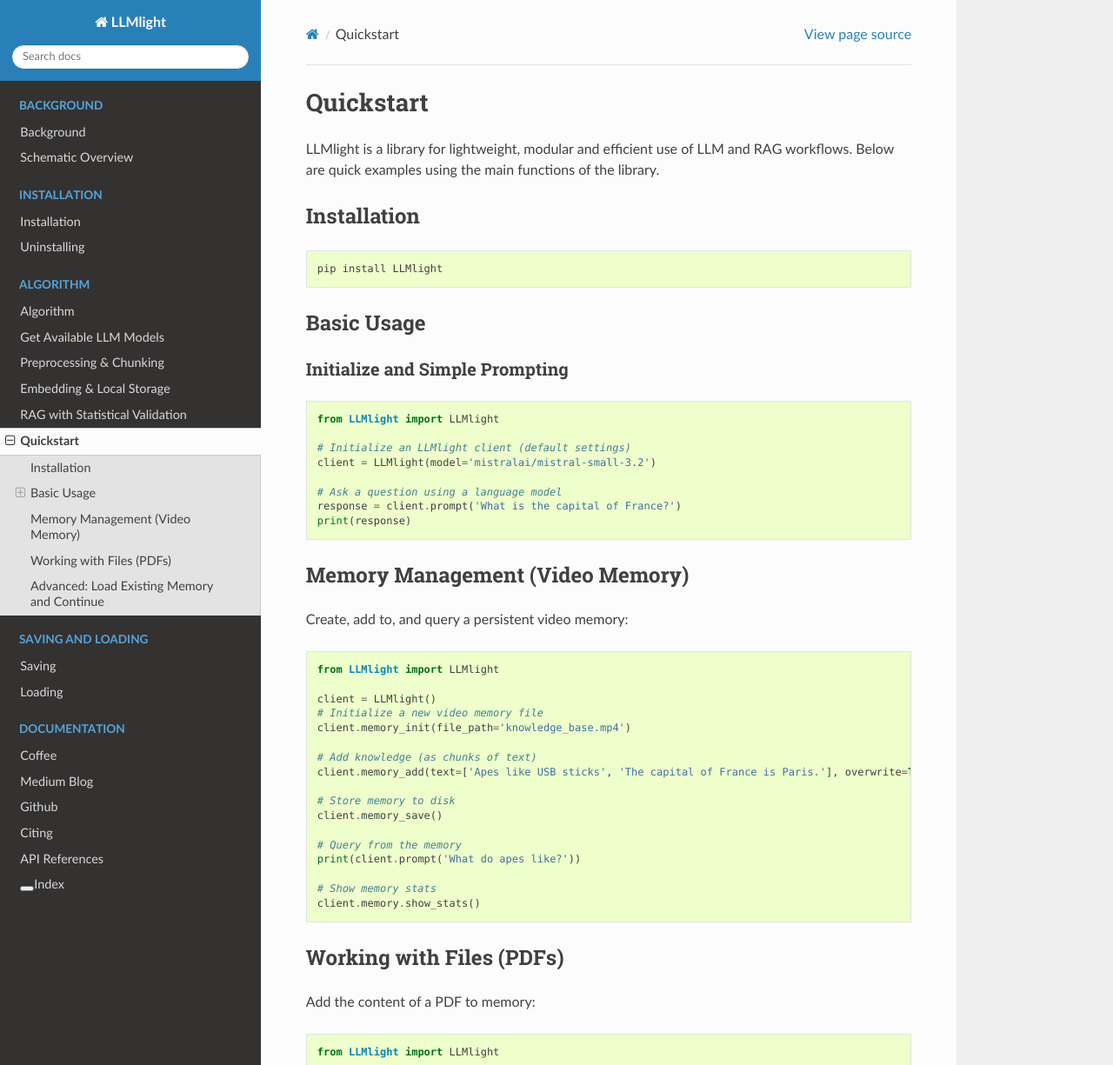
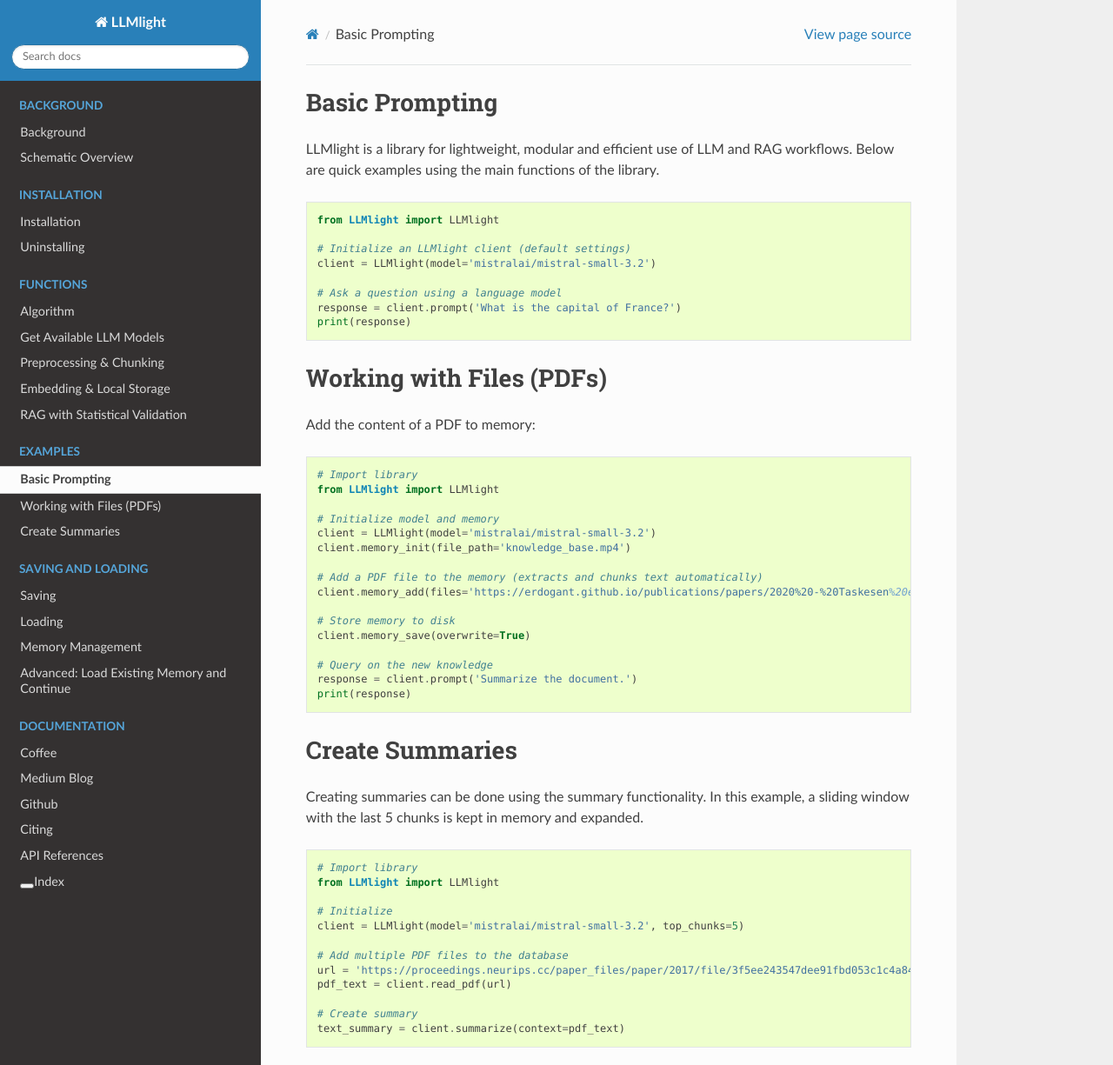
Before and after one commit to erdogant/LLMlight, a Sphinx documentation site: the page built from docs/source/Examples.rst, in a window 1280 px wide and 1400 px high, cut to the strip 0-1225 px from the top of the window. Shown: the whole strip at 87% size. Built offline with Sphinx 7.4.7 and the Read the Docs theme 3.1.0, drawn with Linux system fonts in a browser that asks for light colours; some of the changed text lies outside the part shown.

Commit message:
update sphinx rst files

```diff
--- a/docs/source/Examples.rst
+++ b/docs/source/Examples.rst
@@ -1,20 +1,7 @@
-Quickstart
-==========
+Basic Prompting
+################
 
 LLMlight is a library for lightweight, modular and efficient use of LLM and RAG workflows. Below are quick examples using the main functions of the library.
-
-Installation
---------------
-
-.. code-block:: bash
-
-    pip install LLMlight
-
-Basic Usage
------------
-
-Initialize and Simple Prompting
-^^^^^^^^^^^^^^^^^^^^^^^^^^^^^^^
 
 .. code-block:: python
 
@@ -27,45 +14,24 @@
     response = client.prompt('What is the capital of France?')
     print(response)
 
-Memory Management (Video Memory)
----------------------------------
-
-Create, add to, and query a persistent video memory:
-
-.. code-block:: python
-
-    from LLMlight import LLMlight
-
-    client = LLMlight()
-    # Initialize a new video memory file
-    client.memory_init(file_path='knowledge_base.mp4')
-
-    # Add knowledge (as chunks of text)
-    client.memory_add(text=['Apes like USB sticks', 'The capital of France is Paris.'], overwrite=True)
-
-    # Store memory to disk
-    client.memory_save()
-
-    # Query from the memory
-    print(client.prompt('What do apes like?'))
-
-    # Show memory stats
-    client.memory.show_stats()
 
 Working with Files (PDFs)
---------------------------
+################################
 
 Add the content of a PDF to memory:
 
 .. code-block:: python
 
+    # Import library
     from LLMlight import LLMlight
 
+    # Initialize model and memory
     client = LLMlight(model='mistralai/mistral-small-3.2')
     client.memory_init(file_path='knowledge_base.mp4')
 
     # Add a PDF file to the memory (extracts and chunks text automatically)
     client.memory_add(files='https://erdogant.github.io/publications/papers/2020%20-%20Taskesen%20et%20al%20-%20HNet%20Hypergeometric%20Networks.pdf')
+
     # Store memory to disk
     client.memory_save(overwrite=True)
 
@@ -74,18 +40,25 @@
     print(response)
 
 
-Advanced: Load Existing Memory and Continue
---------------------------------------------
+Create Summaries
+###################################
+
+Creating summaries can be done using the summary functionality. In this example, a sliding window with the last 5 chunks is kept in memory and expanded.
 
 .. code-block:: python
 
+    # Import library
     from LLMlight import LLMlight
 
-    # Load previously saved video memory
-    client = LLMlight(model='mistralai/mistral-small-3.2', retrieval_method='knowledge_base.mp4')
-    # Query from loaded memory
-    print(client.prompt('What is the capital of France?'))
+    # Initialize
+    client = LLMlight(model='mistralai/mistral-small-3.2', top_chunks=5)
 
+    # Add multiple PDF files to the database
+    url = 'https://proceedings.neurips.cc/paper_files/paper/2017/file/3f5ee243547dee91fbd053c1c4a845aa-Paper.pdf'
+    pdf_text = client.read_pdf(url)
+
+    # Create summary
+    text_summary = client.summarize(context=pdf_text)
 
 
 .. include:: add_bottom.add
```
Also changed, not shown: docs/source/Saving and Loading.rst (+41 -2 lines), docs/source/index.rst (+6 -1 lines), 3 other files.
